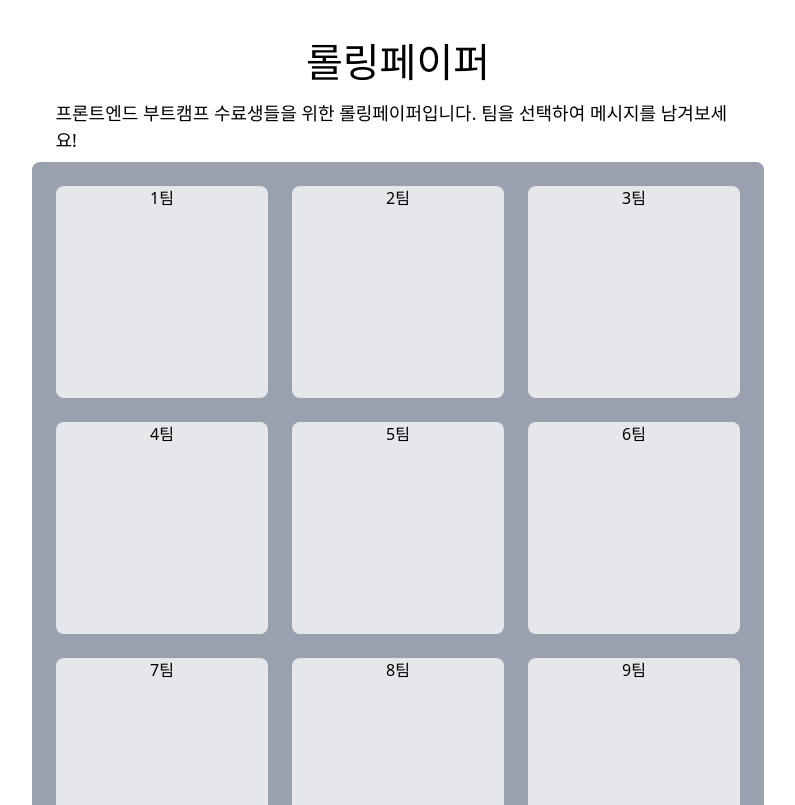
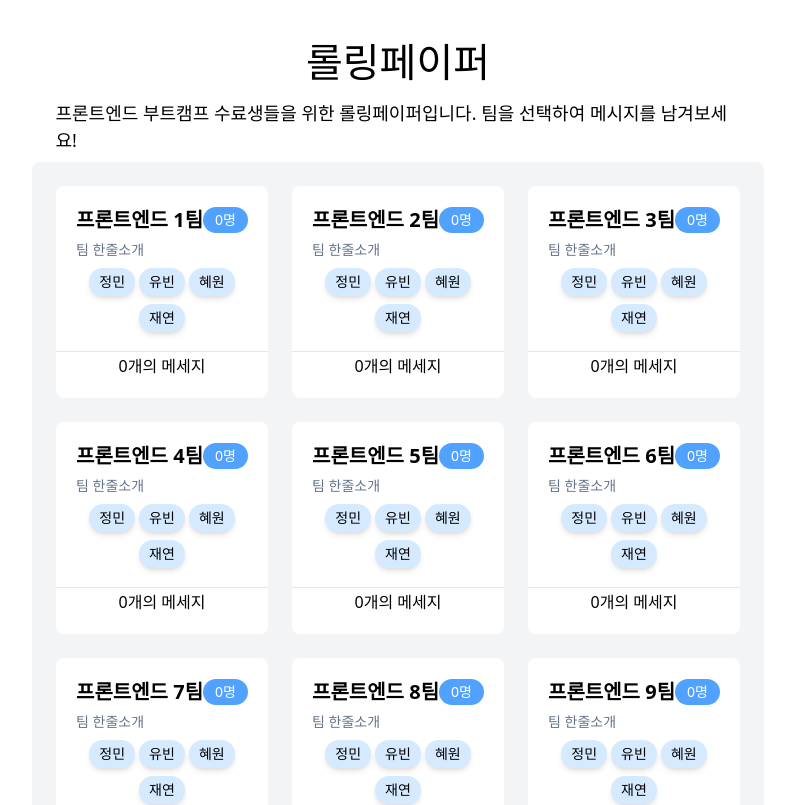
Before and after one commit to ph-1dnjs/front_5th_rolling_paper, a React (Vite) app: page / in a window 1280 px wide. Shown: the top 805 px of the page, without its empty margins (242-1037 px from the left). Built offline with nearby package versions, Linux system fonts and the light colour scheme.

Commit message:
feat: 팀 카드 UI 작업 스타일 하드코딩 (#8)

```diff
--- /dev/null
+++ b/src/entities/teams/ui/NameTag.tsx
@@ -0,0 +1,15 @@
+import React from 'react';
+
+interface Props {
+  name: string;
+}
+
+// TODO: 하드코딩 컬러셋 적용
+
+const NameTag: React.FC<Props> = ({ name }) => {
+  return (
+    <div className='bg-[#D5EAFF] px-2.5 py-1 rounded-2xl mx-0.5 shadow-md text-sm'>{name}</div>
+  );
+};
+
+export default NameTag;
--- a/src/entities/teams/ui/TeamCard.tsx
+++ b/src/entities/teams/ui/TeamCard.tsx
@@ -1,11 +1,36 @@
 import React from 'react';
+
+import NameTag from '@/entities/teams/ui/NameTag';
+import Divider from '@/shared/ui/Divider';
 
 interface Props {
   item: string;
 }
 
+// TODO: 하드코딩 컬러셋 적용
+
 const TeamCard: React.FC<Props> = ({ item }) => {
-  return <div className='aspect-square bg-gray-200 rounded-lg'>{item}팀</div>;
+  return (
+    <div className='aspect-square bg-white rounded-lg flex flex-col justify-between'>
+      <div className='pt-5 px-5'>
+        <div className='flex justify-between items-center'>
+          <div className='text-xl font-bold'>프론트엔드 {item}팀</div>
+          <div className='bg-blue-400 py-[3px] px-3 rounded-2xl text-sm text-white'>{0}명</div>
+        </div>
+        <div className='flex mt-1.5 mb-2 text-sm text-[#64748B]'>팀 한줄소개</div>
+        <div className='flex flex-wrap justify-center gap-y-2'>
+          <NameTag name='정민' />
+          <NameTag name='유빈' />
+          <NameTag name='혜원' />
+          <NameTag name='재연' />
+        </div>
+      </div>
+      <div>
+        <Divider />
+        <div className='mt-0.5 pb-5 px-5'>{0}개의 메세지</div>
+      </div>
+    </div>
+  );
 };
 
 export default TeamCard;
--- a/src/widgets/CardGrid.tsx
+++ b/src/widgets/CardGrid.tsx
@@ -5,12 +5,14 @@ interface CardGridProps<T> {
   RenderItem: React.ComponentType<{ item: T }>;
 }
 
+// TODO: 하드코딩 컬러셋 적용
+
 const CardGrid: React.FC<CardGridProps<any>> = ({ items, RenderItem }) => {
   return (
     <div
       className={`
           p-6
-          bg-gray-400
+          bg-[#F3F4F6]
           inline-grid
           grid-cols-[repeat(1,_306px)]
           md:grid-cols-[repeat(3,_212px)]
```
